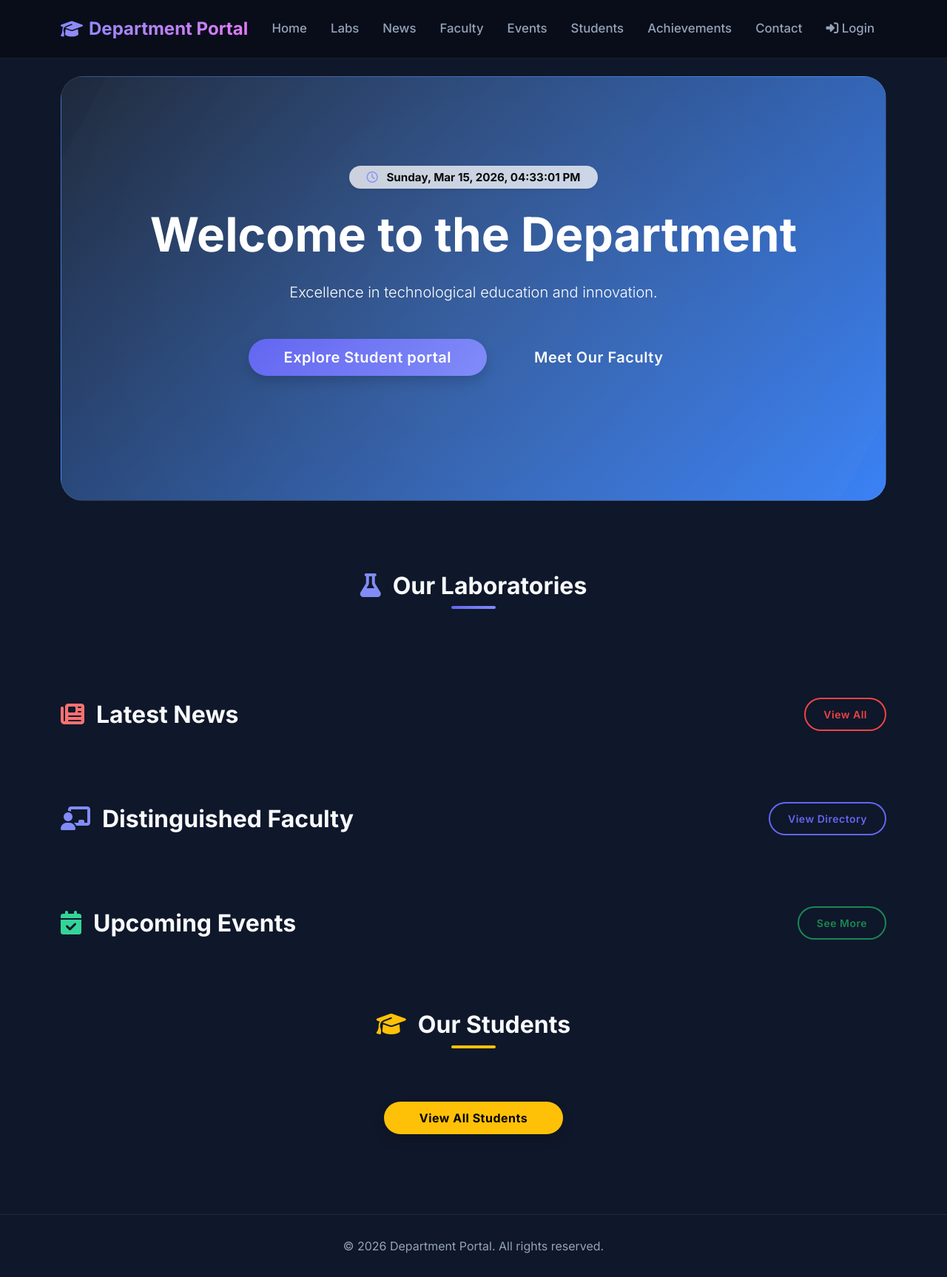
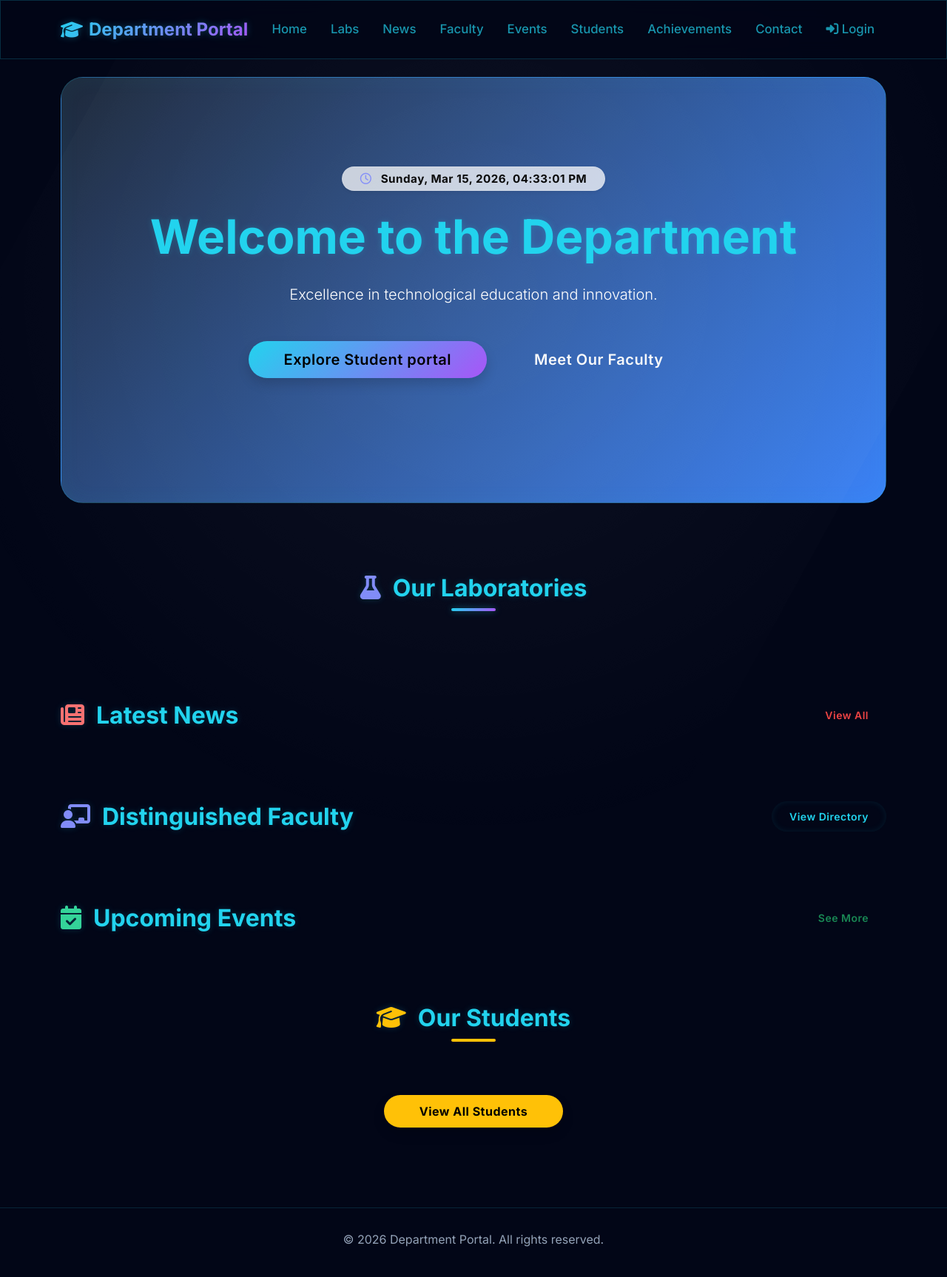
Before and after one commit to 23it010-ctrl/IT-Department, a Flask app: page / in a window 1280 px wide; the page is wider, and only the part inside the window is pictured. Shown: that part at 74% size. After the commit the page ends 1685 px from the top of that part, so only its background shows below. Run offline with Flask 3, Linux system fonts and the light colour scheme; data that the repository does not hold is empty.

Commit message:
Update website theme to Cyber Neon: Midnight Blue, Neon Cyan, and Electric Purple

```diff
--- a/static/css/style.css
+++ b/static/css/style.css
@@ -1,17 +1,20 @@
 @import url('https://fonts.googleapis.com/css2?family=Outfit:wght@300;400;500;600;700;800&family=Inter:wght@400;500;600&display=swap');
 
 :root {
-    --bg-main: #0f172a;
-    --bg-card: rgba(30, 41, 59, 0.7);
-    --primary: #6366f1;
-    --primary-hover: #4f46e5;
-    --secondary: #ec4899;
-    --accent: #0ea5e9;
-    --text-main: #f8fafc;
+    --bg-main: #020617; /* Deepest Midnight Blue */
+    --bg-card: rgba(15, 23, 42, 0.8);
+    --primary: #22d3ee; /* Neon Cyan */
+    --primary-hover: #06b6d4;
+    --secondary: #a855f7; /* Electric Purple */
+    --accent: #d946ef; /* Magenta Glow */
+    --text-main: #e2e8f0;
+    --text-cyan: #22d3ee;
     --text-muted: #94a3b8;
-    --border-color: rgba(255, 255, 255, 0.1);
-    --glass-bg: rgba(15, 23, 42, 0.6);
-    --glass-border: rgba(255, 255, 255, 0.08);
+    --border-color: rgba(34, 211, 238, 0.2);
+    --glass-bg: rgba(2, 6, 23, 0.85);
+    --glass-border: rgba(34, 211, 238, 0.15);
+    --glow-cyan: 0 0 15px rgba(34, 211, 238, 0.5);
+    --glow-purple: 0 0 20px rgba(168, 85, 247, 0.6);
     --transition: all 0.4s cubic-bezier(0.165, 0.84, 0.44, 1);
 }
 
@@ -51,14 +54,16 @@ h1, h2, h3, h4, h5, h6, .navbar-brand {
 .navbar-brand {
     font-size: 1.5rem;
     font-weight: 800;
-    background: linear-gradient(135deg, #818cf8, #e879f9);
+    background: linear-gradient(135deg, var(--primary), var(--secondary));
     -webkit-background-clip: text;
     background-clip: text;
     -webkit-text-fill-color: transparent;
+    filter: drop-shadow(0 0 5px rgba(34, 211, 238, 0.3));
 }
 
 .nav-link {
-    color: var(--text-muted) !important;
+    color: var(--text-cyan) !important;
+    opacity: 0.7;
     font-weight: 500;
     font-size: 1.05rem;
     margin: 0 0.5rem;
@@ -67,7 +72,9 @@ h1, h2, h3, h4, h5, h6, .navbar-brand {
 }
 
 .nav-link:hover, .nav-link.active {
-    color: var(--text-main) !important;
+    opacity: 1;
+    color: var(--secondary) !important;
+    text-shadow: 0 0 8px rgba(168, 85, 247, 0.5);
 }
 
 .nav-link::after {
@@ -78,6 +85,7 @@ h1, h2, h3, h4, h5, h6, .navbar-brand {
     bottom: -4px;
     left: 0;
     background: linear-gradient(90deg, var(--primary), var(--secondary));
+    box-shadow: 0 0 10px var(--secondary);
     transition: width 0.3s ease;
 }
 
@@ -87,13 +95,18 @@ h1, h2, h3, h4, h5, h6, .navbar-brand {
 
 /* Hero Section */
 .hero-section {
-    background: linear-gradient(135deg, rgba(99, 102, 241, 0.2), rgba(236, 72, 153, 0.2));
-    border: 1px solid var(--glass-border);
+    background: linear-gradient(135deg, rgba(34, 211, 238, 0.05), rgba(168, 85, 247, 0.05));
+    border: 1px solid var(--border-color);
     backdrop-filter: blur(10px);
     border-radius: 30px !important;
     padding: 120px 20px !important;
     position: relative;
-    overflow: hidden;
+    box-shadow: inset 0 0 30px rgba(34, 211, 238, 0.05);
+}
+
+h1, h2, h3 {
+    color: var(--primary);
+    text-shadow: 0 0 10px rgba(34, 211, 238, 0.2);
 }
 
 .hero-section::before {
@@ -115,17 +128,17 @@ h1, h2, h3, h4, h5, h6, .navbar-brand {
 /* Cards & Containers */
 .card, .dashboard-header, .modal-content {
     background: var(--bg-card);
-    border: 1px solid var(--glass-border);
+    border: 1px solid var(--border-color);
     border-radius: 12px;
     color: var(--text-main);
-    box-shadow: 0 4px 6px rgba(0,0,0,0.1);
-    transition: transform 0.2s ease, box-shadow 0.2s ease;
+    box-shadow: 0 8px 32px rgba(0,0,0,0.3);
+    transition: transform 0.3s ease, box-shadow 0.3s ease, border-color 0.3s ease;
 }
 
 .card:hover {
-    transform: translateY(-4px);
-    box-shadow: 0 10px 15px rgba(0,0,0,0.2);
-    border-color: rgba(255,255,255,0.15);
+    transform: translateY(-5px);
+    box-shadow: var(--glow-purple);
+    border-color: var(--secondary);
 }
 
 .card-header, .modal-header {
@@ -181,27 +194,39 @@ h1, h2, h3, h4, h5, h6, .navbar-brand {
 }
 
 .btn-primary {
-    background: linear-gradient(135deg, var(--primary), #818cf8);
-    box-shadow: 0 4px 15px rgba(99, 102, 241, 0.4);
+    background: linear-gradient(135deg, var(--primary), var(--secondary));
+    box-shadow: 0 4px 15px rgba(34, 211, 238, 0.3);
+    color: #000;
+}
+
+.btn-primary:hover {
+    box-shadow: var(--glow-purple);
+    transform: translateY(-2px);
+    filter: brightness(1.1);
 }
 
 .btn-success {
     background: linear-gradient(135deg, #10b981, #34d399);
-    box-shadow: 0 4px 15px rgba(16, 185, 129, 0.4);
+    box-shadow: 0 4px 15px rgba(16, 185, 129, 0.3);
 }
 
 .btn-danger {
     background: linear-gradient(135deg, #ef4444, #f87171);
-    box-shadow: 0 4px 15px rgba(239, 68, 68, 0.4);
+    box-shadow: 0 4px 15px rgba(239, 68, 68, 0.3);
 }
 
-.btn-outline-primary, .btn-outline-success, .btn-outline-danger, .btn-outline-info, .btn-outline-secondary {
-    background: transparent;
-    border: 2px solid;
+.btn-outline-primary {
+    border-color: var(--primary);
+    color: var(--primary);
+    box-shadow: inset 0 0 10px rgba(34, 211, 238, 0.1);
 }
 
-.btn-outline-primary { border-color: var(--primary); color: var(--primary); }
-.btn-outline-primary:hover { background: var(--primary); color: #fff; }
+.btn-outline-primary:hover {
+    background: var(--secondary);
+    border-color: var(--secondary);
+    color: #fff;
+    box-shadow: var(--glow-purple);
+}
 
 .btn-outline-secondary { border-color: var(--text-muted); color: var(--text-muted); }
 .btn-outline-secondary:hover { background: var(--text-muted); color: #000; }
@@ -234,11 +259,11 @@ h1, h2, h3, h4, h5, h6, .navbar-brand {
     color: var(--text-muted) !important;
 }
 
-.bg-primary { background: linear-gradient(135deg, var(--primary), #818cf8) !important; }
+.bg-primary { background: linear-gradient(135deg, var(--primary), var(--secondary)) !important; box-shadow: 0 0 10px rgba(34, 211, 238, 0.4); }
 .bg-success { background: linear-gradient(135deg, #10b981, #34d399) !important; }
 .bg-danger { background: linear-gradient(135deg, #ef4444, #f87171) !important; }
-.bg-info { background: linear-gradient(135deg, var(--accent), #38bdf8) !important; }
-.bg-dark { background: rgba(0,0,0,0.4) !important; }
+.bg-info { background: linear-gradient(135deg, var(--secondary), var(--accent)) !important; box-shadow: 0 0 10px rgba(168, 85, 247, 0.4); }
+.bg-dark { background: rgba(2, 6, 23, 0.8) !important; border: 1px solid var(--border-color); }
 
 hr {
     border-color: var(--border-color);
@@ -250,11 +275,19 @@ hr {
     color: var(--text-main);
 }
 
+.badge {
+    padding: 6px 12px;
+    font-weight: 700;
+    letter-spacing: 0.5px;
+    border: 1px solid rgba(255,255,255,0.1);
+}
+
 .alert {
-    background: rgba(255,255,255,0.05);
-    border: 1px solid var(--glass-border);
-    backdrop-filter: blur(5px);
+    background: rgba(2, 6, 23, 0.6);
+    border: 1px solid var(--border-color);
+    backdrop-filter: blur(10px);
     color: var(--text-main);
+    box-shadow: inset 0 0 15px rgba(34, 211, 238, 0.05);
 }
 .alert-success { border-left: 4px solid #10b981; }
 .alert-danger { border-left: 4px solid #ef4444; }
```
